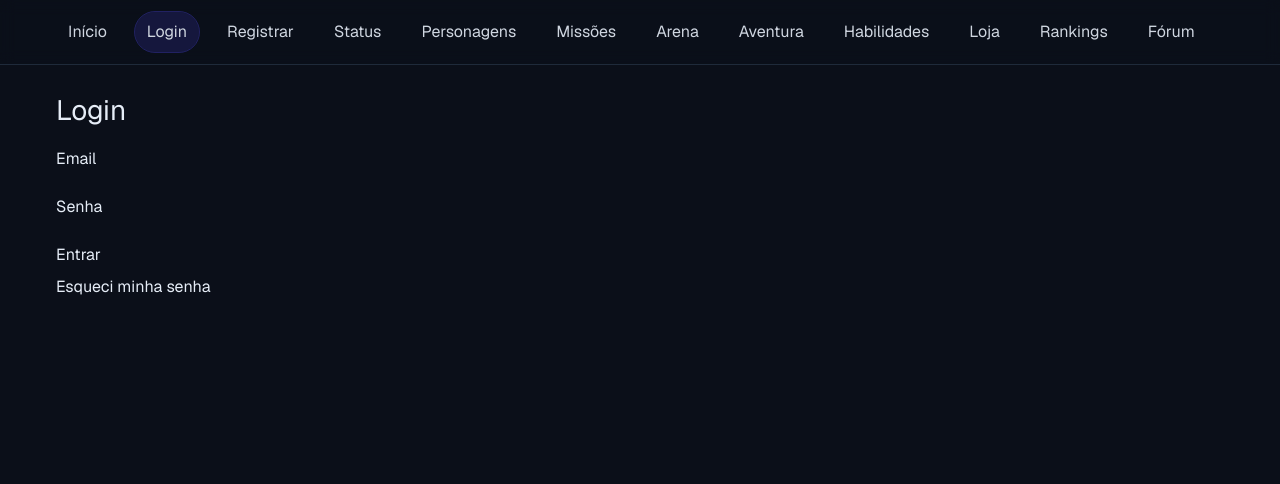
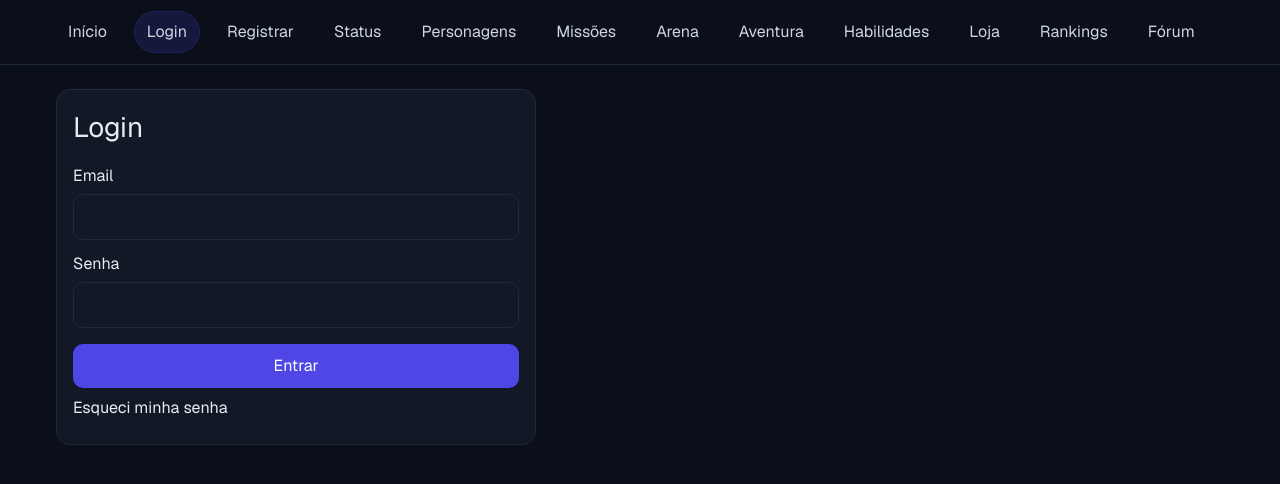
Before and after one commit to com6ao/enewrpg, a Next.js app: page /login in a window 1280 px wide. Shown: the top 484 px of the page. Built offline with nearby package versions, Linux system fonts and the light colour scheme; no server answers.

Commit message:
Update page.tsx

```diff
--- a/app/login/page.tsx
+++ b/app/login/page.tsx
@@ -1,31 +1,38 @@
 "use client";
+import Link from "next/link";
 import { useState } from "react";
 import { useRouter } from "next/navigation";
-import Link from "next/link";
 import { supabase } from "../../lib/supabase";
 
 export default function Page() {
-  const [email, setEmail] = useState("");
-  const [password, setPassword] = useState("");
-  const [msg, setMsg] = useState<string | null>(null);
-  const router = useRouter();
+  const [email,setEmail]=useState(""); const [password,setPassword]=useState("");
+  const [msg,setMsg]=useState<string|null>(null); const router=useRouter();
 
-  async function onSubmit(e: React.FormEvent) {
-    e.preventDefault();
+  async function onSubmit(e:React.FormEvent){ e.preventDefault();
     setMsg("Entrando...");
     const { error } = await supabase.auth.signInWithPassword({ email, password });
-    if (error) { setMsg(error.message); return; }
+    if(error){ setMsg(error.message); return; }
     router.push("/dashboard");
   }
 
   return (
-    <form onSubmit={onSubmit} style={{maxWidth:420}}>
+    <div className="card" style={{maxWidth:480}}>
       <h1>Login</h1>
-      <label>Email<br/><input required type="email" value={email} onChange={e=>setEmail(e.target.value)} /></label><br/>
-      <label>Senha<br/><input required type="password" value={password} onChange={e=>setPassword(e.target.value)} /></label><br/>
-      <button type="submit">Entrar</button>
-      <p>{msg}</p>
-      <p><Link href="/forgot">Esqueci minha senha</Link></p>
-    </form>
+      <form onSubmit={onSubmit} className="form">
+        <div className="field">
+          <label htmlFor="email">Email</label>
+          <input id="email" className="input" type="email" autoComplete="email"
+                 required value={email} onChange={e=>setEmail(e.target.value)} />
+        </div>
+        <div className="field">
+          <label htmlFor="password">Senha</label>
+          <input id="password" className="input" type="password" autoComplete="current-password"
+                 required value={password} onChange={e=>setPassword(e.target.value)} />
+        </div>
+        <button className="btn" type="submit">Entrar</button>
+      </form>
+      <p className="muted" style={{marginTop:8}}>{msg}</p>
+      <p style={{marginTop:8}}><Link href="/forgot">Esqueci minha senha</Link></p>
+    </div>
   );
 }
```
